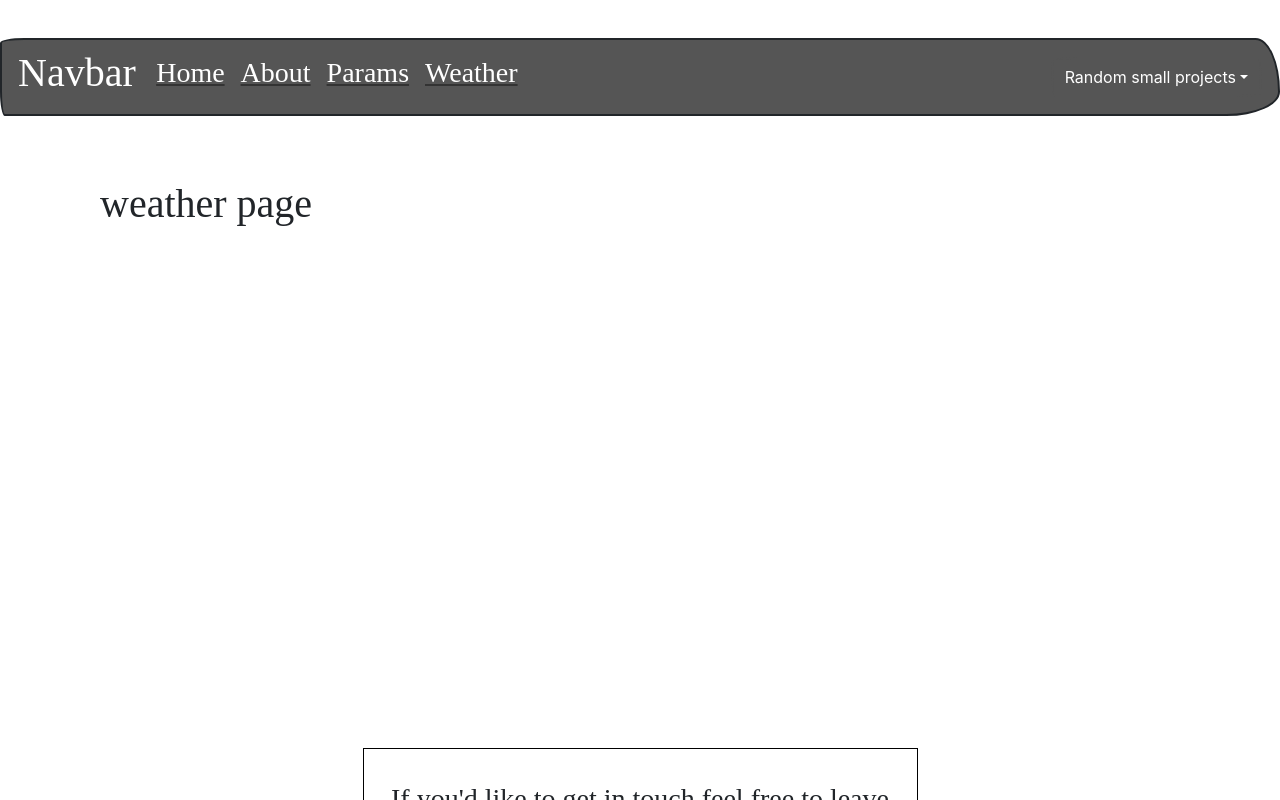
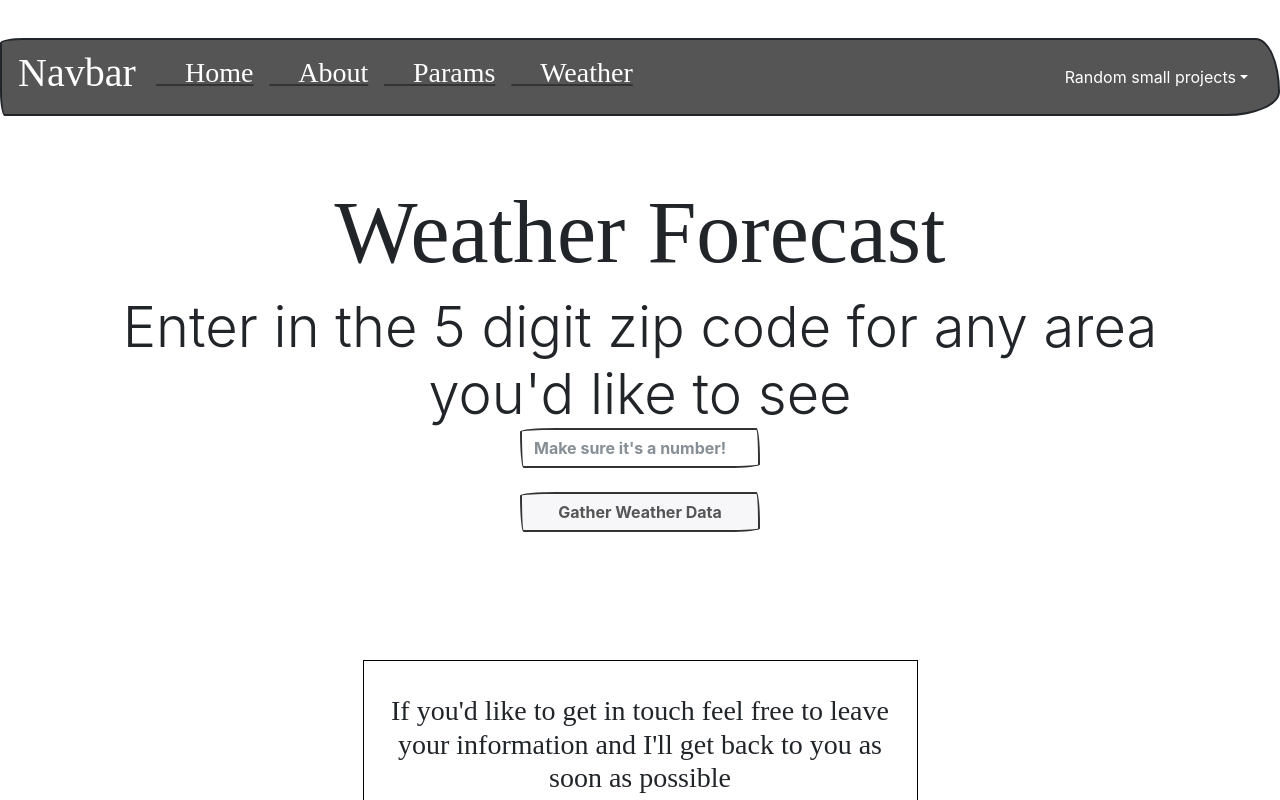
Before and after one commit to 0791msolomon/updated-portfolio, a React (Create React App) app in the folder client/: page /weather in a window 1280 px wide. Shown: the top 800 px of the page. Built offline with nearby package versions, Linux system fonts and the light colour scheme.

Commit message:
adding in routing for weather component

```diff
--- a/client/public/index.html
+++ b/client/public/index.html
@@ -17,6 +17,7 @@
     ></script>
 
     <script src="https://maxcdn.bootstrapcdn.com/bootstrap/4.3.1/js/bootstrap.min.js"></script>
+    <link rel="stylesheet" href="https://cdnjs.cloudflare.com/ajax/libs/font-awesome/4.7.0/css/font-awesome.min.css">
 
     <!--
       manifest.json provides metadata used when your web app is installed on a
--- a/client/src/App.js
+++ b/client/src/App.js
@@ -6,9 +6,8 @@ import NotFound from "./components/NotFound";
 import Params from "./components/Params";
 import Weather from "./components/Weather";
 import { BrowserRouter as Router, Route, Switch } from "react-router-dom";
-// import Routes from "./components/Routes";
 import ViewerInfo from "./components/ViewerInfo";
-// import Footer from "./components/Footer";
+import Footer from "./components/Footer";
 class App extends Component {
   render() {
     return (
@@ -25,7 +24,14 @@ class App extends Component {
               <Route component={NotFound} />
             </Switch>
           </div>
-          <div className="container" style={{ paddingTop: "40%" }}>
+          <div
+            className="container"
+            style={{
+              marginTop: "10%",
+              paddingBottom: "2%",
+              textAlign: "center"
+            }}
+          >
             <ViewerInfo />
           </div>
         </Router>
--- a/client/src/components/Footer.js
+++ b/client/src/components/Footer.js
@@ -3,7 +3,28 @@ import index from "./index.css";
 const Footer = props => {
   return (
     <div class="footer">
-      <p>Footer</p>
+      <footer className="fixed-bottom" style={{ height: "2%" }}>
+        <a
+          style={{ marginRight: "2%" }}
+          href="https://www.linkedin.com/in/matthew-solomon-a14683140/"
+          target="_blank"
+        >
+          <i
+            className="fa fa-linkedin-square"
+            style={{ fontSize: "100%", color: "#0077B5" }}
+          />
+        </a>
+        <a
+          href="https://www.facebook.com/mateo.solomon.16"
+          target="_blank"
+          style={{ height: "100%" }}
+        >
+          <i
+            className="fa fa-facebook-official"
+            style={{ fontSize: "48", color: "#4267b2" }}
+          />
+        </a>
+      </footer>
     </div>
   );
 };
--- a/client/src/components/Weather.js
+++ b/client/src/components/Weather.js
@@ -1,12 +1,46 @@
 import React from "react";
+import classnames from "classnames";
+
+import axios from "axios";
 class Weather extends React.Component {
-  componentDidMount = () => {
-    console.log(1);
+  state = { zip: "" };
+  onChange = e => {
+    this.setState({
+      [e.target.name]: e.target.value
+    });
   };
   render() {
     return (
-      <div className="container">
-        <h1>weather page</h1>
+      <div className="container weatherForecast col-12  ">
+        <h1 className="display-2 lead ">Weather Forecast</h1>
+        <div className="display-4 text-center">
+          Enter in the 5 digit zip code for any area you'd like to see
+        </div>
+        <div
+          className="col-lg-3 col-sm-12"
+          style={{ display: "flex", flexDirection: "column", flexWrap: "wrap" }}
+        >
+          <input
+            type="number"
+            value={this.state.zip}
+            name="zip"
+            onChange={this.onChange}
+            placeholder={`Make sure it's a number!`}
+            className="form-control "
+          />
+          <br />
+          <button
+            disabled={this.state.zip.length < 5}
+            btn-info
+            className={classnames("form-control", {
+              "btn-info": this.state.zip.length > 4,
+              "btn-default": this.state.zip.length < 5
+            })}
+            onClick={() => alert("hi")}
+          >
+            Gather Weather Data
+          </button>
+        </div>
       </div>
     );
   }
--- a/client/src/components/index.css
+++ b/client/src/components/index.css
@@ -1,10 +1,18 @@
-.footer{
+footer{
     position: fixed;
    left: 0;
    bottom: 0;
+   height: 3%;
     width: 100%;
-   background-color: green;
-   opacity: .4;
+   background-color: grey;
+   /* opacity: .4; */
    color: white;
    text-align: center;
   }
+
+  .weatherForecast{
+      display: flex;
+      flex-direction: row;
+      flex-wrap: wrap;
+  justify-content: center
+  }
--- /dev/null
+++ b/client/src/services/WeatherServices.js
@@ -0,0 +1,5 @@
+import axios from "axios";
+
+const forecast = async zip => {
+  let response = await axios.get("/api/forecast", { params: zip });
+};
```
Also changed, not shown: client/src/components/Routes.js (deleted, +0 -15 lines), 1 other file (tests, documents, lock files or other folders).
